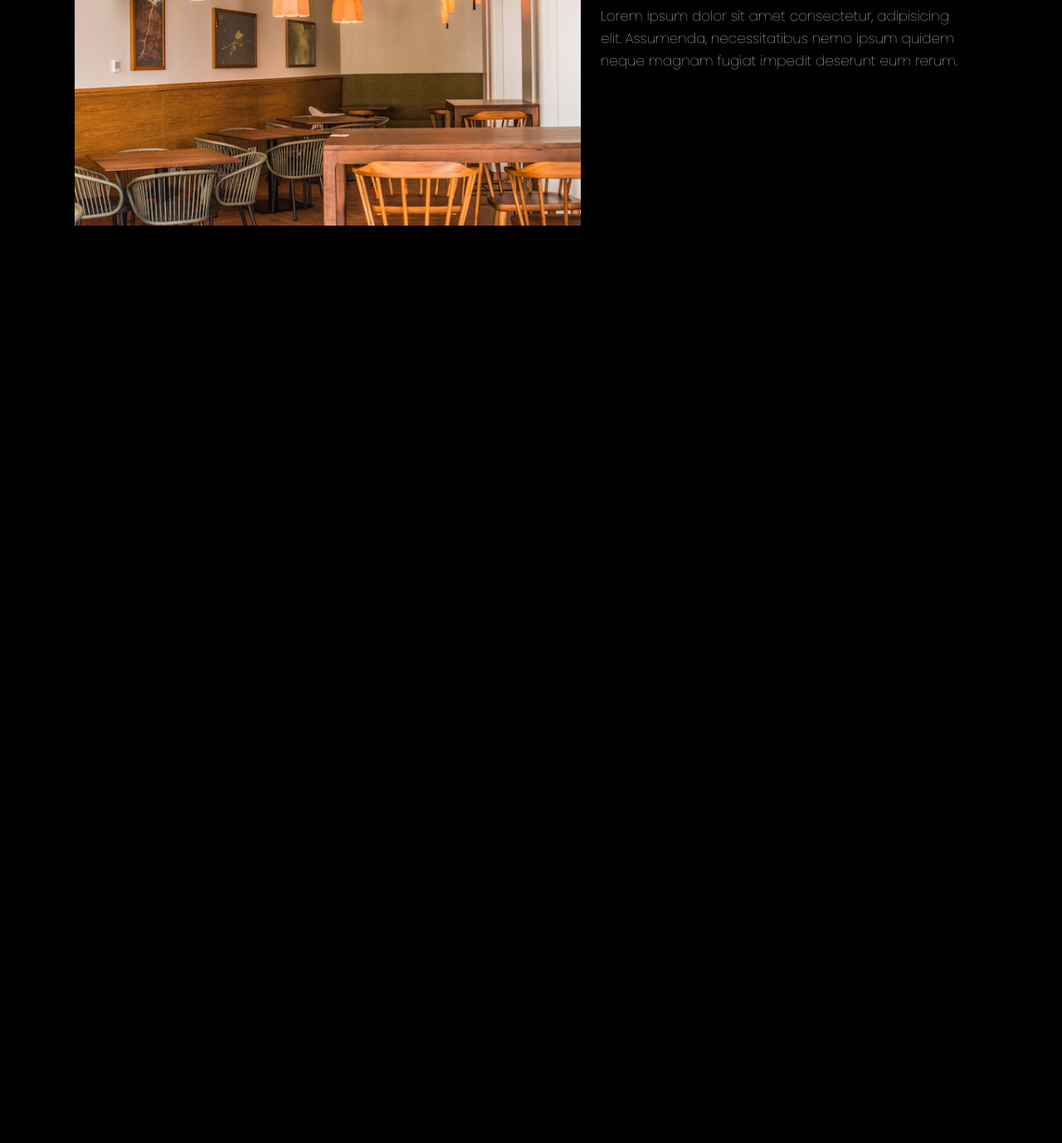
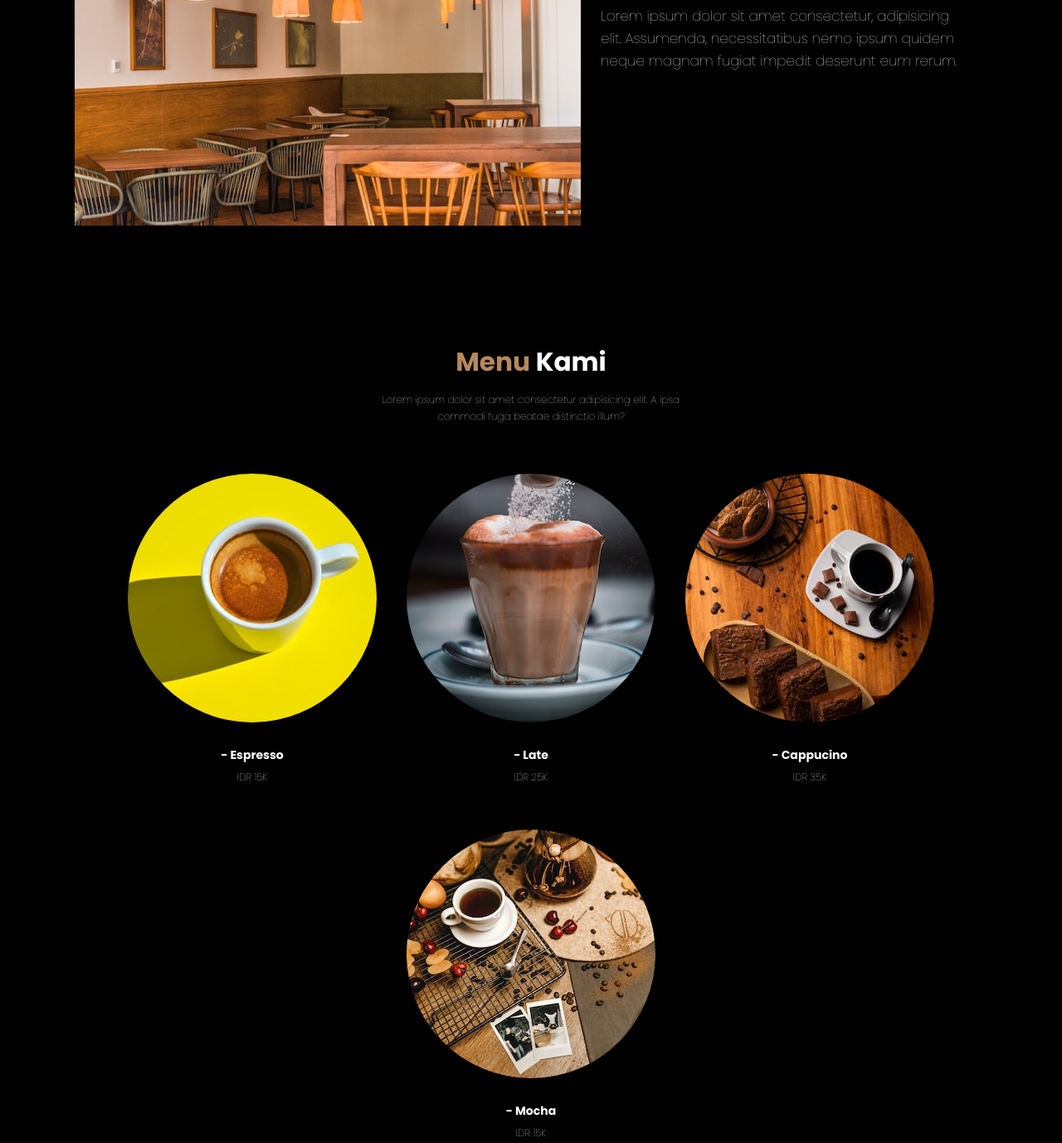
Before and after one commit to Kukuh2307/Angkringan-Remaja, a plain HTML site: page index.html in a window 1280 px wide. Shown: the part 1132-2510 px from the top of the page at 83% size. Before the commit the page ends 1425 px from the top, so only its background shows below. Drawn offline with nearby package versions, Linux system fonts and the light colour scheme.

Commit message:
(finish) Menu section

```diff
--- a/css/style.css
+++ b/css/style.css
@@ -16,7 +16,7 @@ body {
     font-family: 'Poppins',sans-serif;
     background-color: var(--bg);
     color: #fff;
-    /* height: 200rem; */
+    height: 300rem;
 }
 
 /* navbar */
@@ -132,15 +132,19 @@ body {
     box-shadow: 1px 1px 3px rgba(255, 255, 255, 0.849);
 }
 /* About section */
-.about{
+.about,
+.daftarMenu{
     padding: 10rem 7% 1.4rem;
+    width: 100%;
 }
-.about h2{
+.about h2,
+.daftarMenu h2{
     text-align: center;
     font-size: 2.6rem;
     margin-bottom: 3rem;
 }
-.about h2 span{
+.about h2 span,
+.daftarMenu h2 span{
     color: var(--primary);
 }
 .about .container-about{
@@ -167,7 +171,39 @@ body {
     line-height: 1.6;
 }
 
-
+/* menu section */
+.daftarMenu{
+    text-align: center;
+}
+.daftarMenu h2,.daftarMenu h3{
+    margin-bottom: 1rem;
+}
+.daftarMenu p{
+    text-align: center;
+    max-width: 30rem;
+    margin: auto;
+    font-weight: 100;
+    line-height: 1.6;
+}
+.daftarMenu .container-daftarMenu{
+    display: flex;
+    flex-wrap: wrap;
+    margin-top: 5rem;
+    justify-content: center;
+    gap: 3rem;
+}
+.daftarMenu .container-daftarMenu .card img{
+    margin-bottom: 1rem;
+    border-radius: 50%;
+    background-position: center;
+    background-size: cover;
+}
+.daftarMenu .container-daftarMenu .card .Menu-tittle{
+    margin: 1rem auto 0.5rem;
+}
+.daftarMenu .container-daftarMenu .card .Menu-price{
+    margin-bottom: 1.5rem;
+}
 
 
 
@@ -229,6 +265,12 @@ body {
     .about .container-about .content p{
         font-size: 1.5rem;
     }
+    .daftarMenu .container-daftarMenu .card .Menu-tittle,.daftarMenu .container-daftarMenu .card .Menu-price{
+        font-size: 2rem;
+    }
+    .daftarMenu p{
+        font-size: 1.5rem;
+    }
 }
 /* mobile */
 @media(max-width:415px){
@@ -241,4 +283,10 @@ body {
     #shopping-cart{
         display: none;
     }
+    .daftarMenu .container-daftarMenu .card .Menu-tittle,.daftarMenu .container-daftarMenu .card .Menu-price{
+        font-size: 2rem;
+    }
+    .daftarMenu p{
+        font-size: 1.5rem;
+    }
 }
--- a/index.html
+++ b/index.html
@@ -28,7 +28,7 @@
         <div class="navbar-nav">
             <a href="#home">Home</a>
             <a href="#about">Tentang Kami</a>
-            <a href="#menu">Menu</a>
+            <a href="#daftarMenu">Menu</a>
             <a href="#kontak">Kontak</a>
         </div>
 
@@ -67,6 +67,35 @@
     </section>
     <!-- About section end -->
 
+    <!-- Menu section start -->
+    <section class="daftarMenu" id="daftarMenu">
+        <h2><span>Menu</span> Kami</h2>
+        <p>Lorem ipsum dolor sit amet consectetur adipisicing elit. A ipsa commodi fuga beatae distinctio illum?</p>
+        <div class="container-daftarMenu">
+            <div class="card">
+                <img src="/img/menu1.jpg" alt="Espresso" class="card-images">
+                <h3 class="Menu-tittle">- Espresso</h3>
+                <p class="Menu-price">IDR 15K</p>
+            </div>
+            <div class="card">
+                <img src="/img/menu2.jpg" alt="Espresso" class="card-images">
+                <h3 class="Menu-tittle">- Late</h3>
+                <p class="Menu-price">IDR 25K</p>
+            </div>
+            <div class="card">
+                <img src="/img/menu3.jpg" alt="Espresso" class="card-images">
+                <h3 class="Menu-tittle">- Cappucino</h3>
+                <p class="Menu-price">IDR 35K</p>
+            </div>
+            <div class="card">
+                <img src="/img/menu4.jpg" alt="Espresso" class="card-images">
+                <h3 class="Menu-tittle">- Mocha</h3>
+                <p class="Menu-price">IDR 15K</p>
+            </div>
+        </div>
+    </section>
+    <!-- Menu section end -->
+
     <!-- icons js -->
     <script>
         feather.replace();
```
Also changed, not shown: img/menu1.jpg (added), img/menu2.jpg (added), img/menu3.jpg (added), img/menu4.jpg (added).
